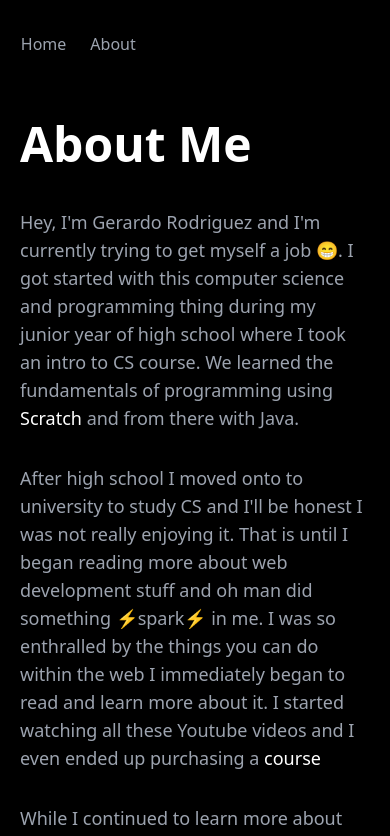
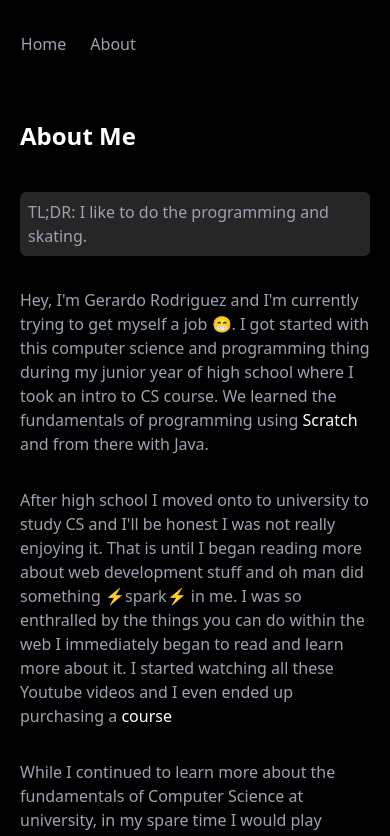
Before and after one commit to G-R3/gerar.dev, a Next.js app: page /about in a window 390 px wide. Shown: the top 836 px of the page. Built offline with nearby package versions, Linux system fonts and the light colour scheme.

Commit message:
improve responsiveness

```diff
--- a/src/pages/about.tsx
+++ b/src/pages/about.tsx
@@ -26,7 +26,7 @@ const About: NextPage = () => {
           hidden: { opacity: 0, y: -100 },
           visible: { opacity: 1, y: 0 },
         }}
-        className="text-5xl font-bold mb-10"
+        className="text-2xl md:text-5xl font-bold mb-10"
       >
         About Me
       </motion.h1>
@@ -35,8 +35,11 @@ const About: NextPage = () => {
           hidden: { opacity: 0, y: -100 },
           visible: { opacity: 1, y: 0 },
         }}
-        className="text-lg text-gray-400 flex flex-col gap-8"
+        className=" text-gray-400 text-base md:text-lg flex flex-col gap-8"
       >
+        <p className="bg-neutral-800 p-2 rounded-md">
+          TL;DR: I like to do the programming and skating.
+        </p>
         <p>
           Hey, I'm Gerardo Rodriguez and I'm currently trying to get myself a
           job 😁. I got started with this computer science and programming thing
```
